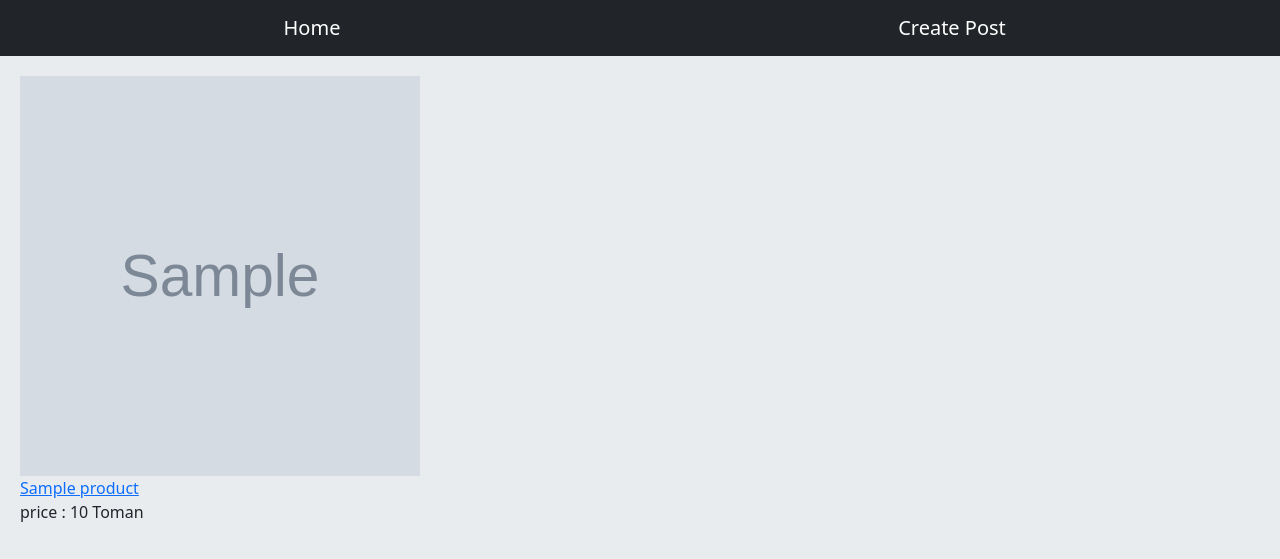
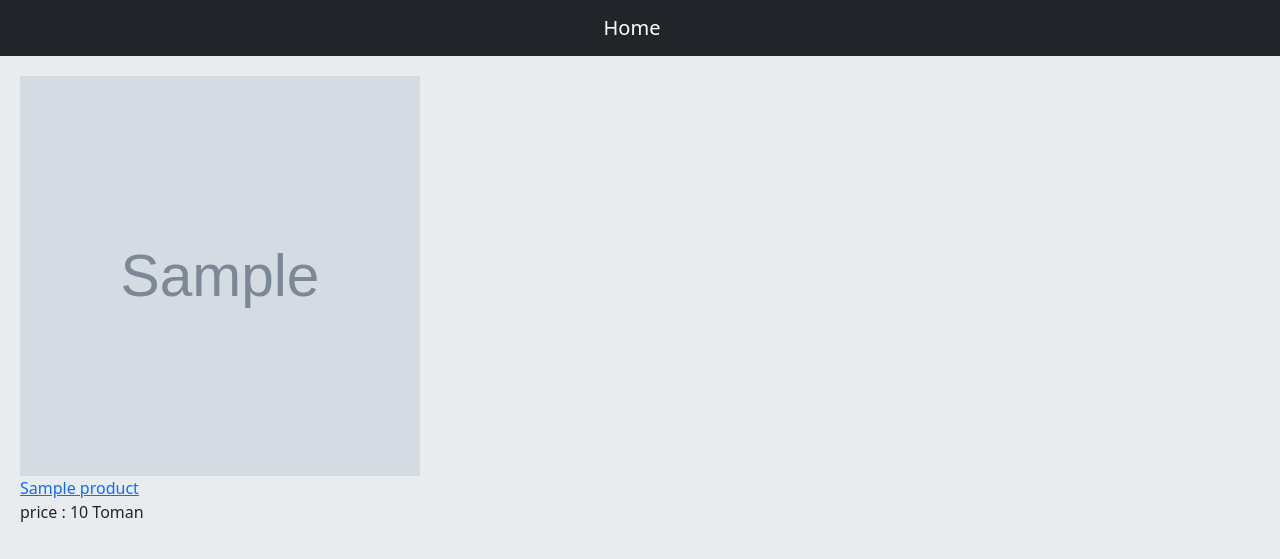
Before and after one commit to Amir-Bahrami1377/ecommerce-website, a Django app: page / in a window 1280 px wide. Shown: the top 559 px of the page. Run offline with Django 4.2, Linux system fonts and the light colour scheme; tables that the repository leaves empty hold one stand-in row (values such as "Sample post"); grey boxes marked "Sample" are stand-in pictures.

Commit message:
ref:navbar updated

```diff
--- a/store/core/templates/core/navbar.html
+++ b/store/core/templates/core/navbar.html
@@ -2,7 +2,4 @@
     <div class="container-fluid" style="justify-content: space-around">
        <a class="navbar-brand" href="{% url 'product:products' %}">Home</a>
     </div>
-    <div class="container-fluid" style="justify-content: space-around">
-       <a class="navbar-brand" href="">Create Post</a>
-    </div>
 </nav>
```
